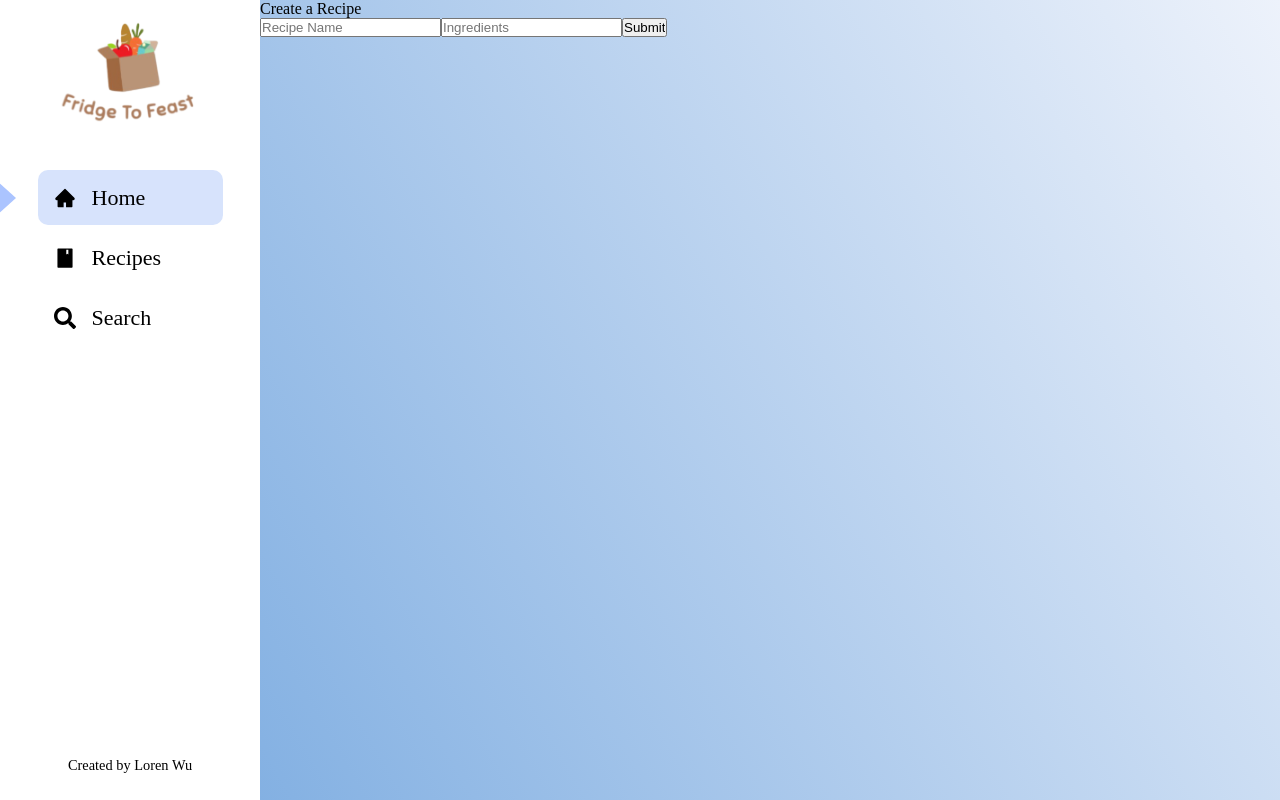
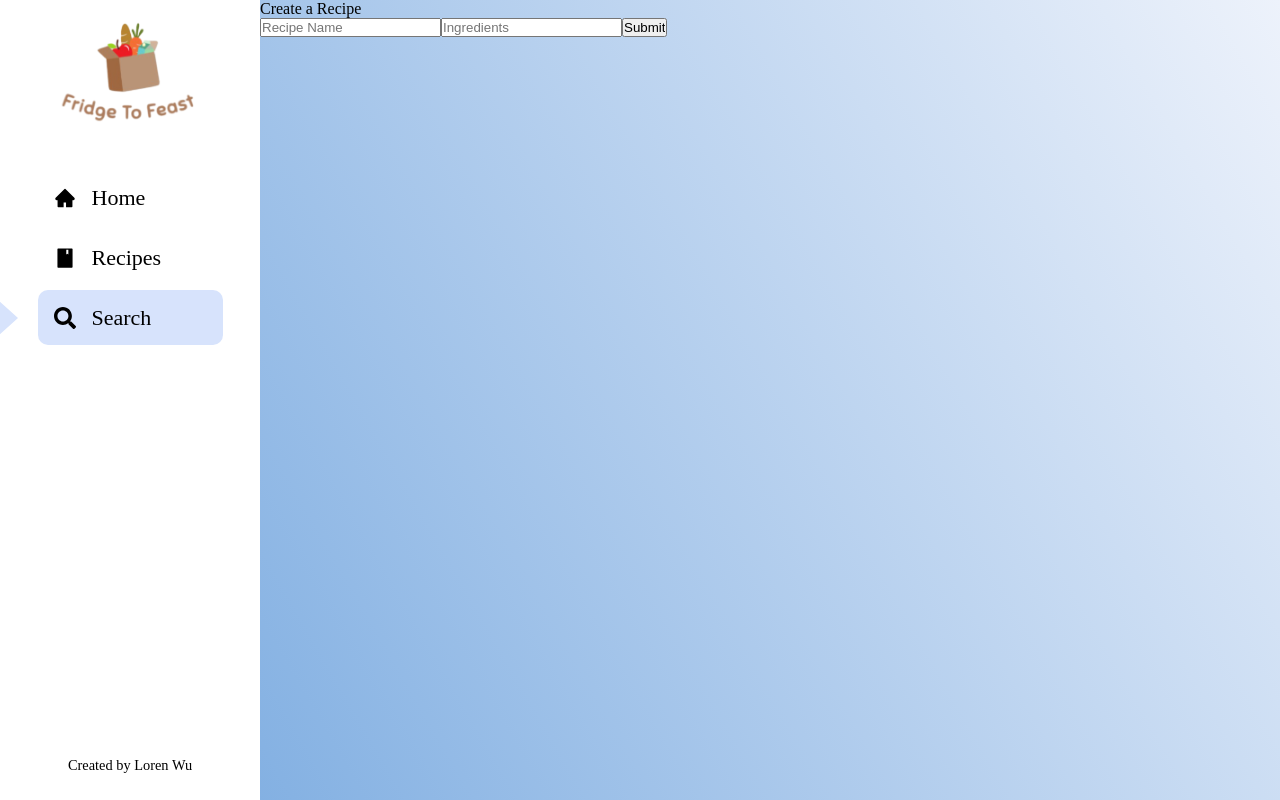
Before and after one commit to lorenfcwu/recipe_app, a React (Create React App) app in the folder client/: page /search in a window 1280 px wide. Built offline with nearby package versions, Linux system fonts and the light colour scheme.

Commit message:
Added NavLink for active class

```diff
--- a/client/src/assets/styles/sidebarMenu.css
+++ b/client/src/assets/styles/sidebarMenu.css
@@ -14,7 +14,7 @@
   border-radius: 50%;
   left: -40px; */
   position: absolute;
-  left: -34px;
+  left: -32px;
   width: 0;
   height: 0;
   border-top: 45px solid transparent;
@@ -31,14 +31,12 @@
   width: 185px;
 }
 
-.sidebar-object.active a {
+.sidebar-object a.active {
   background-color: #d7e3fc;
 }
 
-.sidebar-object.active + .sidebar-menu-selector {
-  /* for circle*/
-  /* background-color: #abc4ff; */
-  border-left: 50px solid #abc4ff;
+li:has(> a.active) + .sidebar-menu-selector {
+  border-left: 50px solid #d7e3fc;
 }
 
 .sidebar-object a {
--- a/client/src/components/SectionWrapper.tsx
+++ b/client/src/components/SectionWrapper.tsx
@@ -1,4 +1,4 @@
-import React, { useState } from 'react';
+import { useState } from 'react';
 import '../assets/styles/navbar.css';
 import '../assets/styles/sectionWrapper.css';
 import '../assets/styles/sidebarMenu.css';
--- a/client/src/components/SidebarMenu.tsx
+++ b/client/src/components/SidebarMenu.tsx
@@ -1,4 +1,4 @@
-import { Link } from 'react-router-dom';
+import { NavLink } from 'react-router-dom';
 import { sidebarData } from '../data/sidebarData';
 
 const SidebarMenu = () => {
@@ -7,11 +7,11 @@ const SidebarMenu = () => {
       {sidebarData.map((element, id) => {
         return (
           <div className='sidebar-menu-container'>
-            <li key={id} className={element.title === 'Home' ? 'sidebar-object active' : 'sidebar-object'}>
-              <Link to={element.path}>
+            <li key={id} className='sidebar-object'>
+              <NavLink to={element.path}>
                 {element.icon}
                 <span>{element.title}</span>
-              </Link>
+              </NavLink>
             </li>
             <div className='sidebar-menu-selector' key={id} />
           </div>
```
